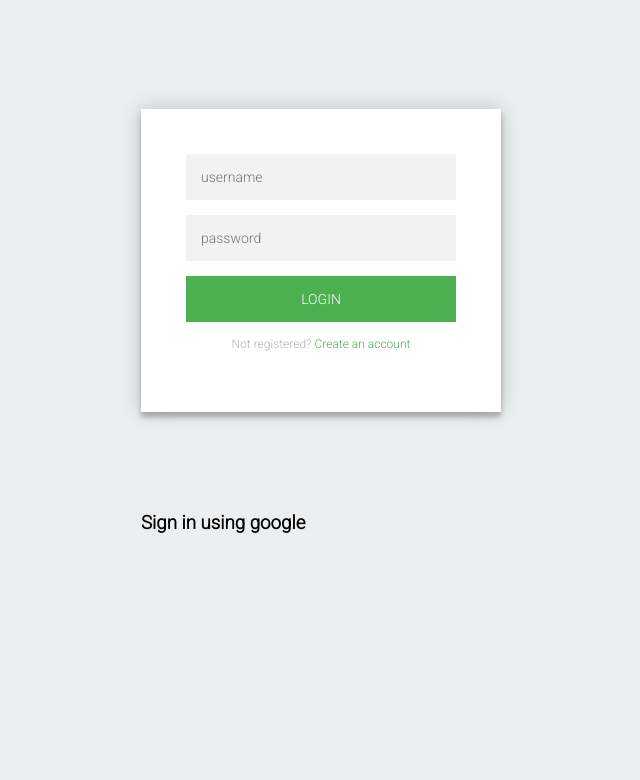
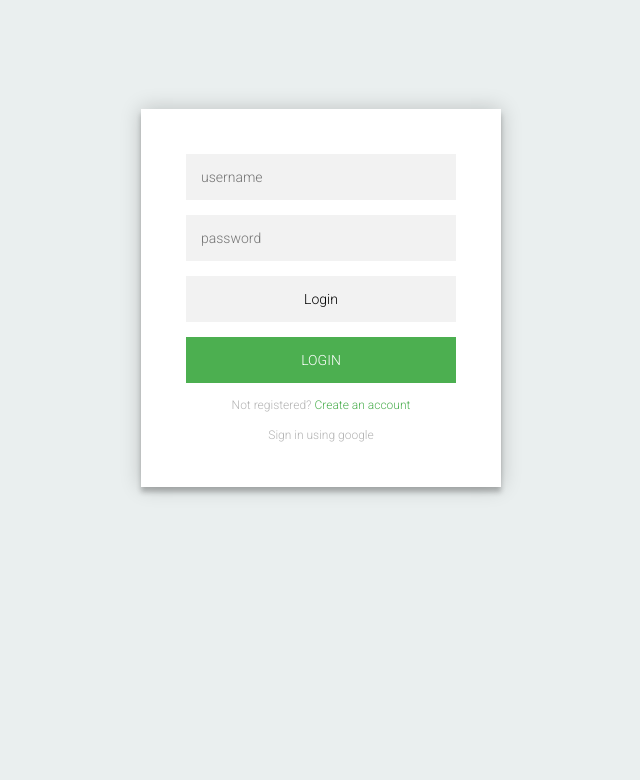
Before and after one commit to surya1singh/catalog_udacity, a Flask app: page /login in a window 1280 px wide. Shown: the top 780 px of the page, without its empty margins (319-959 px from the left). Run offline with Flask 2, Linux system fonts and the light colour scheme; some libraries are stand-ins or nearby versions.

Commit message:
login features added 1. google auto token send to server 2. username password send to server 3. css now added to css file 4. file created for main html

```diff
--- /dev/null
+++ b/client_secrets.json
@@ -0,0 +1 @@
+{"web":{"client_id":"1090306816228-jla1fqqa2qne3n1jhra0mbmg32f5spqc.apps.googleusercontent.com","project_id":"suryapython-1053","auth_uri":"https://accounts.google.com/o/oauth2/auth","token_uri":"https://accounts.google.com/o/oauth2/token","auth_provider_x509_cert_url":"https://www.googleapis.com/oauth2/v1/certs","client_secret":"CIC0FPmKsoOQbPvEmfumcsFe","redirect_uris":["https://www.example.com/oauth2callback","http://localhost:5000/login","http://localhost:5000/gconnect"],"javascript_origins":["http://localhost:5000","http://127.0.0.1:5000","http://0.0.0.0.5000"]}}
--- a/main.py
+++ b/main.py
@@ -1,14 +1,50 @@
-from flask import Flask, render_template
+from oauth2client.client import flow_from_clientsecrets
+from oauth2client.client import FlowExchangeError
+from database_setup import Base
+from flask import Flask, render_template, request, make_response
 from flask import session as login_session
+import httplib2
+import json
 import random
+import requests
+from sqlalchemy import create_engine, asc
+from sqlalchemy.orm import sessionmaker
 import string
+
+
+
+
 app = Flask(__name__)
 
+CLIENT_ID = json.loads(
+    open('client_secrets.json', 'r').read())['web']['client_id']
+APPLICATION_NAME = "Catalog Udacity"
+
+engine = create_engine('sqlite:///catalog.db')
+Base.metadata.bind = engine
+
+DBSession = sessionmaker(bind=engine)
+session = DBSession()
 
 @app.route('/')
 @app.route('/hello')
 def HelloWorld():
-    return "Hello World"
+    try:
+        username = login_session.get('username')
+    except:
+        username = ''
+    print('username : '+username)
+    return render_template('main.html', user = username)
+
+@app.route('/login', methods=['POST'])
+def login():
+    print(request.form)
+    username = request.form.get('username')
+    password = request.form.get('password')
+    login_session['username'] = username
+    print(username)
+    return render_template('main.html', user = username)
+
 
 # Create anti-forgery state token
 @app.route('/login')
@@ -17,7 +53,90 @@ def showLogin():
                     for x in xrange(32))
     login_session['state'] = state
     # return "The current session state is %s" % login_session['state']
-    return render_template('login.html', STATE=state)
+    return render_template('login.html', STATE=state, surya = 'surya')
+
+
+@app.route('/gconnect', methods=['POST'])
+def gconnect():
+    # Validate state token
+    if request.args.get('state') != login_session['state']:
+        response = make_response(json.dumps('Invalid state parameter.'), 401)
+        response.headers['Content-Type'] = 'application/json'
+        return response
+    # Obtain authorization code
+    code = request.data
+
+    try:
+        # Upgrade the authorization code into a credentials object
+        oauth_flow = flow_from_clientsecrets('client_secrets.json', scope='')
+        oauth_flow.redirect_uri = 'postmessage'
+        credentials = oauth_flow.step2_exchange(code)
+    except FlowExchangeError:
+        response = make_response(
+            json.dumps('Failed to upgrade the authorization code.'), 401)
+        response.headers['Content-Type'] = 'application/json'
+        return response
+
+    # Check that the access token is valid.
+    access_token = credentials.access_token
+    url = ('https://www.googleapis.com/oauth2/v1/tokeninfo?access_token=%s'
+           % access_token)
+    h = httplib2.Http()
+    result = json.loads(h.request(url, 'GET')[1])
+    # If there was an error in the access token info, abort.
+    if result.get('error') is not None:
+        response = make_response(json.dumps(result.get('error')), 500)
+        response.headers['Content-Type'] = 'application/json'
+        return response
+
+    # Verify that the access token is used for the intended user.
+    gplus_id = credentials.id_token['sub']
+    if result['user_id'] != gplus_id:
+        response = make_response(
+            json.dumps("Token's user ID doesn't match given user ID."), 401)
+        response.headers['Content-Type'] = 'application/json'
+        return response
+
+    # Verify that the access token is valid for this app.
+    if result['issued_to'] != CLIENT_ID:
+        response = make_response(
+            json.dumps("Token's client ID does not match app's."), 401)
+        print "Token's client ID does not match app's."
+        response.headers['Content-Type'] = 'application/json'
+        return response
+
+    stored_access_token = login_session.get('access_token')
+    stored_gplus_id = login_session.get('gplus_id')
+    if stored_access_token is not None and gplus_id == stored_gplus_id:
+        response = make_response(json.dumps('Current user is already connected.'),
+                                 200)
+        response.headers['Content-Type'] = 'application/json'
+        return response
+
+    # Store the access token in the session for later use.
+    login_session['access_token'] = credentials.access_token
+    login_session['gplus_id'] = gplus_id
+
+    # Get user info
+    userinfo_url = "https://www.googleapis.com/oauth2/v1/userinfo"
+    params = {'access_token': credentials.access_token, 'alt': 'json'}
+    answer = requests.get(userinfo_url, params=params)
+
+    data = answer.json()
+
+    login_session['username'] = data['name']
+    login_session['picture'] = data['picture']
+    login_session['email'] = data['email']
+    # ADD PROVIDER TO LOGIN SESSION
+    login_session['provider'] = 'google'
+
+    # see if user exists, if it doesn't make a new one
+    user_id = getUserID(data["email"])
+    if not user_id:
+        user_id = createUser(login_session)
+    login_session['user_id'] = user_id
+
+    return output
 
 
 if __name__ == '__main__':
--- /dev/null
+++ b/static/login_style.css
@@ -0,0 +1,105 @@
+
+  @import url(https://fonts.googleapis.com/css?family=Roboto:300);
+
+  .body {
+    background: #eaefef;
+  }
+
+  .login-page {
+    width: 360px;
+    padding: 8% 0 0;
+    margin: auto;
+  }
+  .form {
+    position: relative;
+    z-index: 1;
+    background: #FFFFFF;
+    max-width: 360px;
+    margin: 0 auto 100px;
+    padding: 45px;
+    text-align: center;
+    box-shadow: 0 0 20px 0 rgba(0, 0, 0, 0.2), 0 5px 5px 0 rgba(0, 0, 0, 0.24);
+  }
+  .form input {
+    font-family: "Roboto", sans-serif;
+    outline: 0;
+    background: #f2f2f2;
+    width: 100%;
+    border: 0;
+    margin: 0 0 15px;
+    padding: 15px;
+    box-sizing: border-box;
+    font-size: 14px;
+  }
+  .form button {
+    font-family: "Roboto", sans-serif;
+    text-transform: uppercase;
+    outline: 0;
+    background: #4CAF50;
+    width: 100%;
+    border: 0;
+    padding: 15px;
+    color: #FFFFFF;
+    font-size: 14px;
+    -webkit-transition: all 0.3 ease;
+    transition: all 0.3 ease;
+    cursor: pointer;
+  }
+  .form button:hover,.form button:active,.form button:focus {
+    background: #43A047;
+  }
+  .form .message {
+    margin: 15px 0 0;
+    color: #b3b3b3;
+    font-size: 12px;
+  }
+  .form .message a {
+    color: #4CAF50;
+    text-decoration: none;
+  }
+  .form .register-form {
+    display: none;
+  }
+  .container {
+    position: relative;
+    z-index: 1;
+    max-width: 300px;
+    margin: 0 auto;
+  }
+  .container:before, .container:after {
+    content: "";
+    display: block;
+    clear: both;
+  }
+  .container .info {
+    margin: 50px auto;
+    text-align: center;
+  }
+  .container .info h1 {
+    margin: 0 0 15px;
+    padding: 0;
+    font-size: 36px;
+    font-weight: 300;
+    color: #1a1a1a;
+  }
+  .container .info span {
+    color: #4d4d4d;
+    font-size: 12px;
+  }
+  .container .info span a {
+    color: #000000;
+    text-decoration: none;
+  }
+  .container .info span .fa {
+    color: #EF3B3A;
+  }
+  body {
+    background: #76b852; /* fallback for old browsers */
+    background: -webkit-linear-gradient(right, #76b852, #8DC26F);
+    background: -moz-linear-gradient(right, #76b852, #8DC26F);
+    background: -o-linear-gradient(right, #76b852, #8DC26F);
+    background: linear-gradient(to left, #76b852, #8DC26F);
+    font-family: "Roboto", sans-serif;
+    -webkit-font-smoothing: antialiased;
+    -moz-osx-font-smoothing: grayscale;
+  }
--- a/templates/login.html
+++ b/templates/login.html
@@ -1,120 +1,12 @@
+<html>
 <head>
 
+<link rel=stylesheet type=text/css href="{{ url_for('static', filename='login_style.css') }}">
+
+
   <!--LOAD PRE-REQUISITES FOR GOOGLE SIGN IN -->
-   <script src="//ajax.googleapis.com/ajax/libs/jquery/1.8.2/jquery.min.js">
+<script src="//ajax.googleapis.com/ajax/libs/jquery/1.8.2/jquery.min.js">  </script>
 
-$('.message a').click(function(){
-   $('form').animate({height: "toggle", opacity: "toggle"}, "slow");
-});
-
-  </script>
-
-  <style>
-  @import url(https://fonts.googleapis.com/css?family=Roboto:300);
-
-  .body {
-    background: #eaefef;
-  }
-
-  .login-page {
-    width: 360px;
-    padding: 8% 0 0;
-    margin: auto;
-  }
-  .form {
-    position: relative;
-    z-index: 1;
-    background: #FFFFFF;
-    max-width: 360px;
-    margin: 0 auto 100px;
-    padding: 45px;
-    text-align: center;
-    box-shadow: 0 0 20px 0 rgba(0, 0, 0, 0.2), 0 5px 5px 0 rgba(0, 0, 0, 0.24);
-  }
-  .form input {
-    font-family: "Roboto", sans-serif;
-    outline: 0;
-    background: #f2f2f2;
-    width: 100%;
-    border: 0;
-    margin: 0 0 15px;
-    padding: 15px;
-    box-sizing: border-box;
-    font-size: 14px;
-  }
-  .form button {
-    font-family: "Roboto", sans-serif;
-    text-transform: uppercase;
-    outline: 0;
-    background: #4CAF50;
-    width: 100%;
-    border: 0;
-    padding: 15px;
-    color: #FFFFFF;
-    font-size: 14px;
-    -webkit-transition: all 0.3 ease;
-    transition: all 0.3 ease;
-    cursor: pointer;
-  }
-  .form button:hover,.form button:active,.form button:focus {
-    background: #43A047;
-  }
-  .form .message {
-    margin: 15px 0 0;
-    color: #b3b3b3;
-    font-size: 12px;
-  }
-  .form .message a {
-    color: #4CAF50;
-    text-decoration: none;
-  }
-  .form .register-form {
-    display: none;
-  }
-  .container {
-    position: relative;
-    z-index: 1;
-    max-width: 300px;
-    margin: 0 auto;
-  }
-  .container:before, .container:after {
-    content: "";
-    display: block;
-    clear: both;
-  }
-  .container .info {
-    margin: 50px auto;
-    text-align: center;
-  }
-  .container .info h1 {
-    margin: 0 0 15px;
-    padding: 0;
-    font-size: 36px;
-    font-weight: 300;
-    color: #1a1a1a;
-  }
-  .container .info span {
-    color: #4d4d4d;
-    font-size: 12px;
-  }
-  .container .info span a {
-    color: #000000;
-    text-decoration: none;
-  }
-  .container .info span .fa {
-    color: #EF3B3A;
-  }
-  body {
-    background: #76b852; /* fallback for old browsers */
-    background: -webkit-linear-gradient(right, #76b852, #8DC26F);
-    background: -moz-linear-gradient(right, #76b852, #8DC26F);
-    background: -o-linear-gradient(right, #76b852, #8DC26F);
-    background: linear-gradient(to left, #76b852, #8DC26F);
-    font-family: "Roboto", sans-serif;
-    -webkit-font-smoothing: antialiased;
-    -moz-osx-font-smoothing: grayscale;
-  }
-  </style>
 
 <script src="//apis.google.com/js/platform.js?onload=start"> </script>
 
@@ -127,26 +19,27 @@ $('.message a').click(function(){
 <body class="body">
 
 
-<!-- GOOGLE PLUS SIGN IN-->
+
 
 <div class="login-page">
   <div class="form">
-    <form class="register-form">
+    <form  action='' method='POST' class="register-form">
       <input type="text" placeholder="name"/>
       <input type="password" placeholder="password"/>
       <input type="text" placeholder="email address"/>
       <button>create</button>
       <p class="message">Already registered? <a href="#">Sign In</a></p>
     </form>
-    <form class="login-form">
-      <input type="text" placeholder="username"/>
-      <input type="password" placeholder="password"/>
+    <form action='' method='POST' class="login-form">
+      <input name='username' type="text" placeholder="username"/>
+      <input type="password" name='password' placeholder="password"/>
+      <input type='submit' value='Login' class='Dbtn'>
       <button>login</button>
       <p class="message">Not registered? <a href="#">Create an account</a></p>
     </form>
-  </div>
 
-  <h3> Sign in using google
+<!-- GOOGLE PLUS SIGN IN-->
+       <p class="message">Sign in using google </p>
           <div id="signinButton">
           <span class="g-signin"
             data-scope="openid email"
@@ -158,7 +51,7 @@ $('.message a').click(function(){
             data-approvalprompt="force">
           </span>
         </div>
-
+  </div>
 </div>
 <div id="result"></div>
 
@@ -181,10 +74,10 @@ function signInCallback(authResult) {
       success: function(result) {
         // Handle or verify the server response if necessary.
         if (result) {
-          $('#result').html('Login Successful!</br>'+ result + '</br>Redirecting...')
+          $('#result').html(result + '</br>Redirecting...')
          setTimeout(function() {
-          window.location.href = "/restaurant";
-         }, 4000);
+          window.location.href = "/";
+        }, 2000);
 
 
       } else if (authResult['error']) {
@@ -197,10 +90,15 @@ function signInCallback(authResult) {
       }
 
   }); } }
+
 </script>
-
 <!--END GOOGLE PLUS SIGN IN -->
 
+<script>
+$('.message a').click(function(){
+ $('form').animate({height: "toggle", opacity: "toggle"}, "slow");
+});
+</script>
 
   </body>
 
```
Also changed, not shown: database_setup.py (added, +22 -0 lines), templates/main.html (added, +15 -0 lines), static/blank_user.gif (added), users.db (added), 1 other file.
